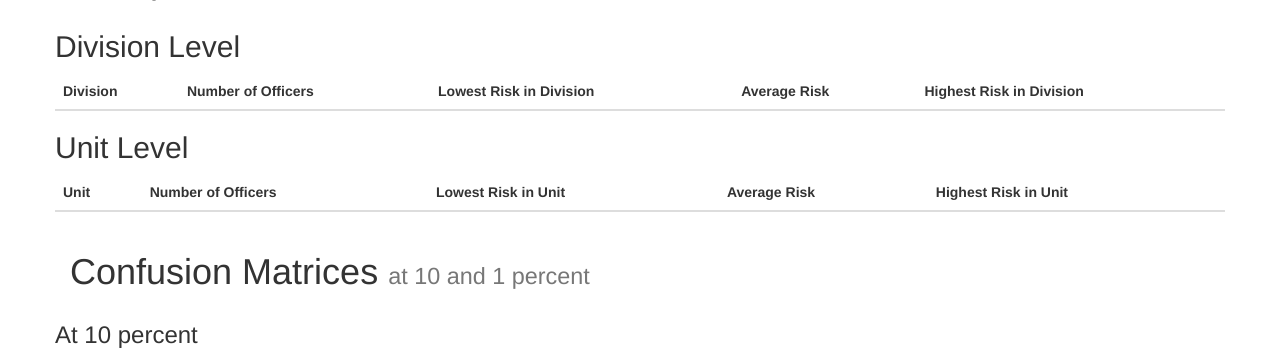
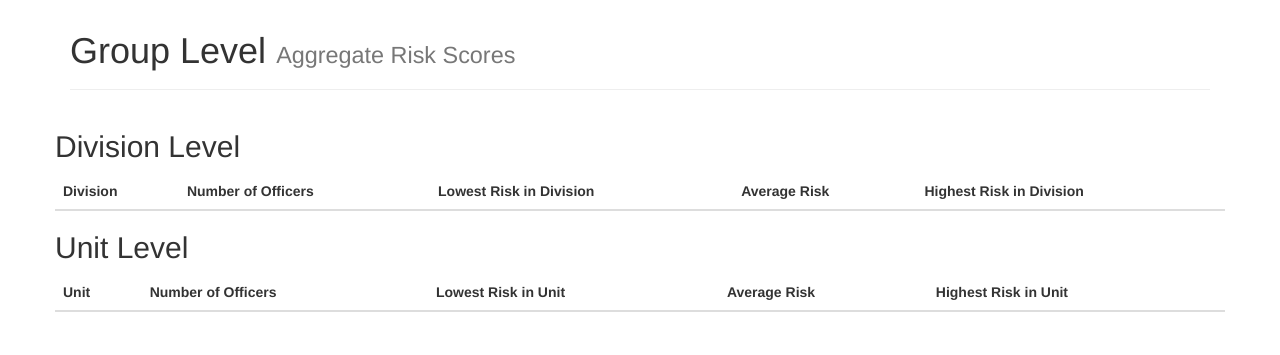
Before and after one commit to dssg/police-eis, a Flask app: template evaluation/webapp/templates/details.html in a window 1280 px wide. Shown: the part 629-984 px from the top of the page. Run offline with Flask 2, Linux system fonts and the light colour scheme; the template is opened without the code that fills it, so the values that code supplies are empty; some libraries are stand-ins or nearby versions.

Commit message:
Add page headers in webapp detail

```diff
--- a/evaluation/webapp/templates/details.html
+++ b/evaluation/webapp/templates/details.html
@@ -18,7 +18,9 @@
 
 
     <div class="container">
+      <div class="page-header">
       <h1>Model Performance <small>Feature importances, ROC, and precision-recall</small></h1>
+      </div>
       <div class="row">
         <div class="col-sm-6"><img src="/{{timestamp}}/importances" height="250"/> </div>
         <div class="col-sm-6"><img src="/{{timestamp}}/ROC" height="250"/> </div>
@@ -28,7 +30,9 @@
         <div class="col-sm-6"><img src="/{{timestamp}}/precision-cutoff" height="250"/> </div>
       </div>
 
+      <div class="page-header">
       <h1>Group Level <small>Aggregate Risk Scores</small></h1>
+      </div>
       <div class="row">
       <div><h2>Division Level</h2></div>
       <table class="table table-striped">
@@ -108,7 +112,9 @@
       </table>
       </div>
 
+      <div class="page-header">
       <h1>Confusion Matrices <small>at 10 and 1 percent</small></h1>
+      </div>
       <div class="row">
         <div><h3>At 10 percent</h3></div>
         <div class="col-sm-6"><img src="/{{timestamp}}/confusion_at_x" height="250"/> </div>
```
